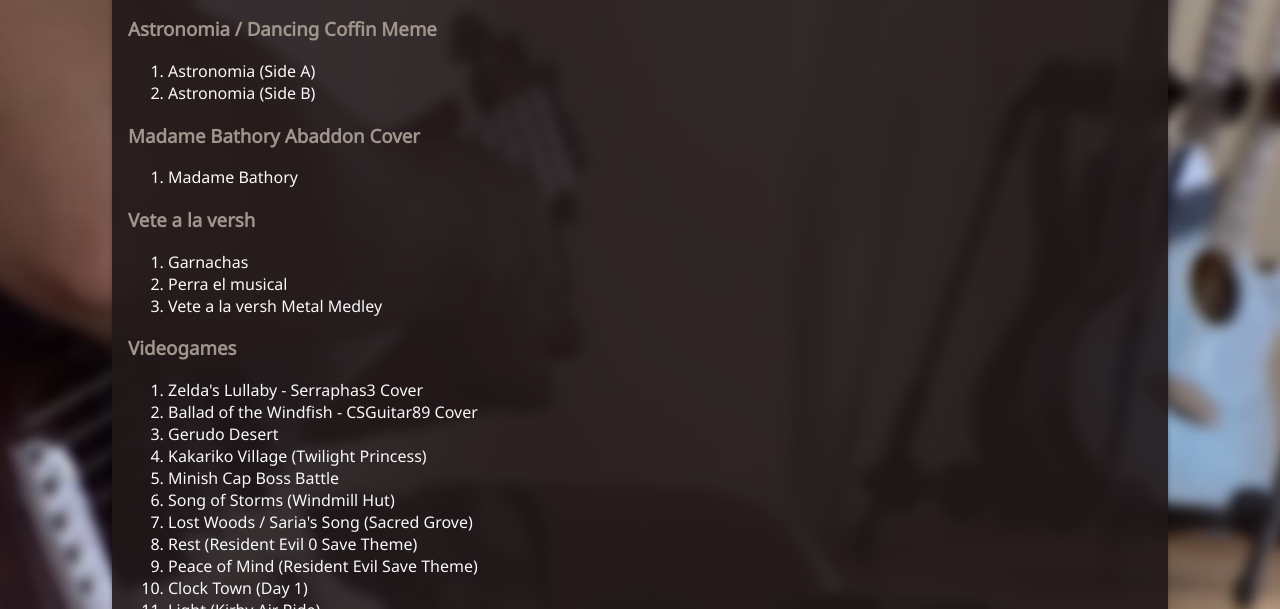
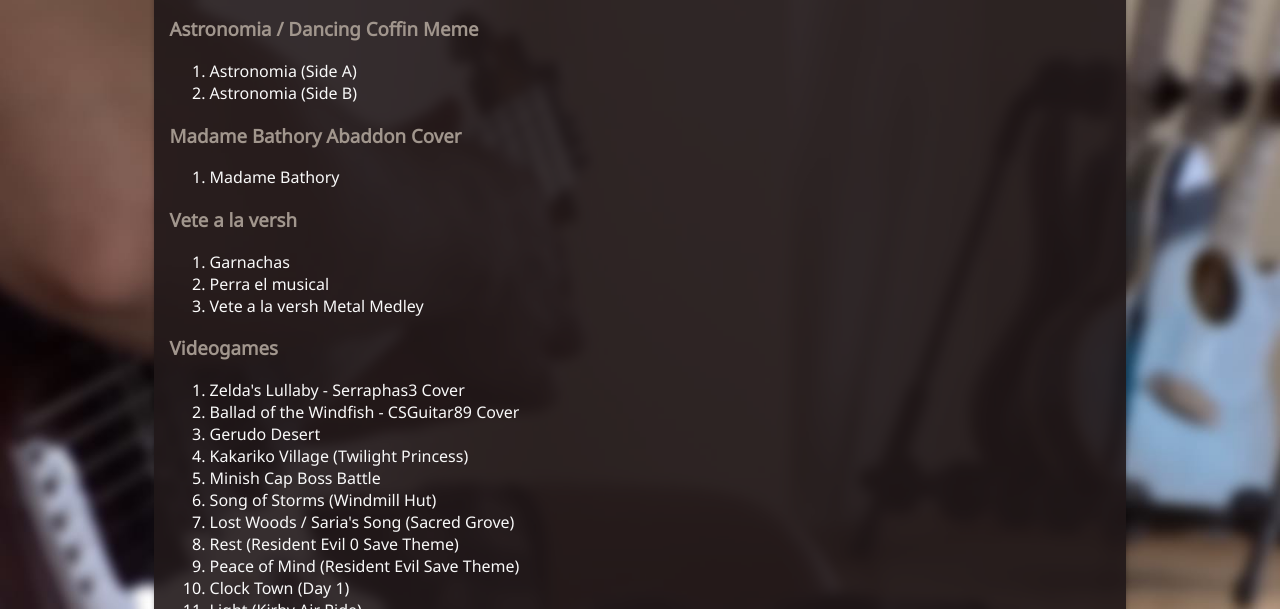
Before and after one commit to AlfredoBejarano/TheLastSurvivorFPS.com, a plain HTML site: page mp3.html in a window 1280 px wide. Shown: the part 191-800 px from the top of the page. Drawn offline with Linux system fonts and the light colour scheme.

Commit message:
Fix content container width

```diff
--- a/assets/styles/index.css
+++ b/assets/styles/index.css
@@ -87,7 +87,7 @@ div.content {
 }
 
 div.text-content {
-	width: 80%;
+	width: 73.5%;
 	margin-top: 32px;
 	margin-bottom: 32px;
 	margin-right: auto;
```
